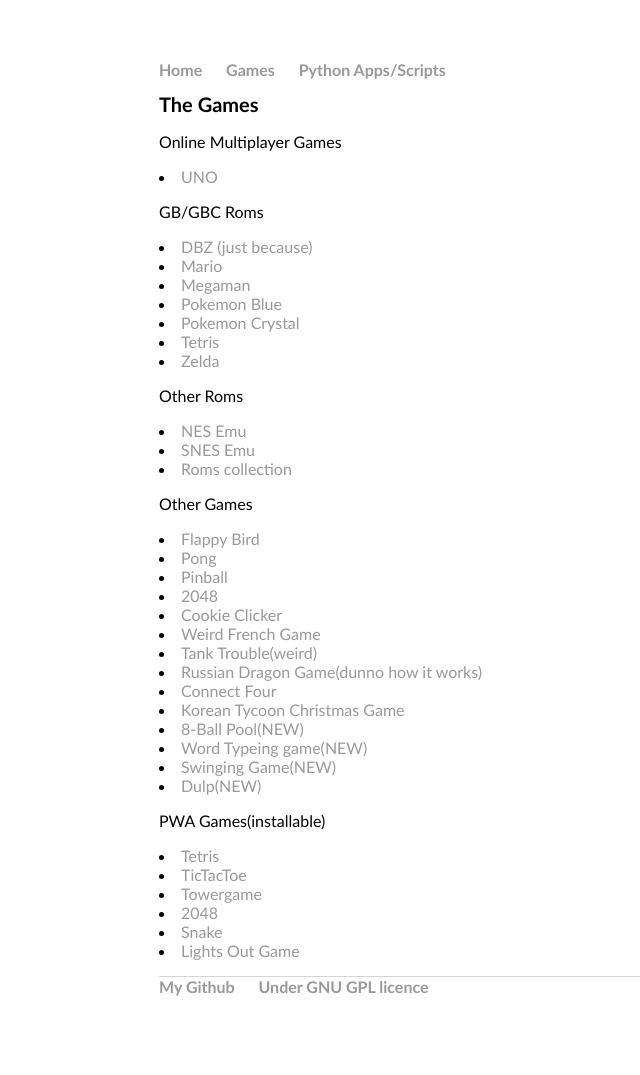
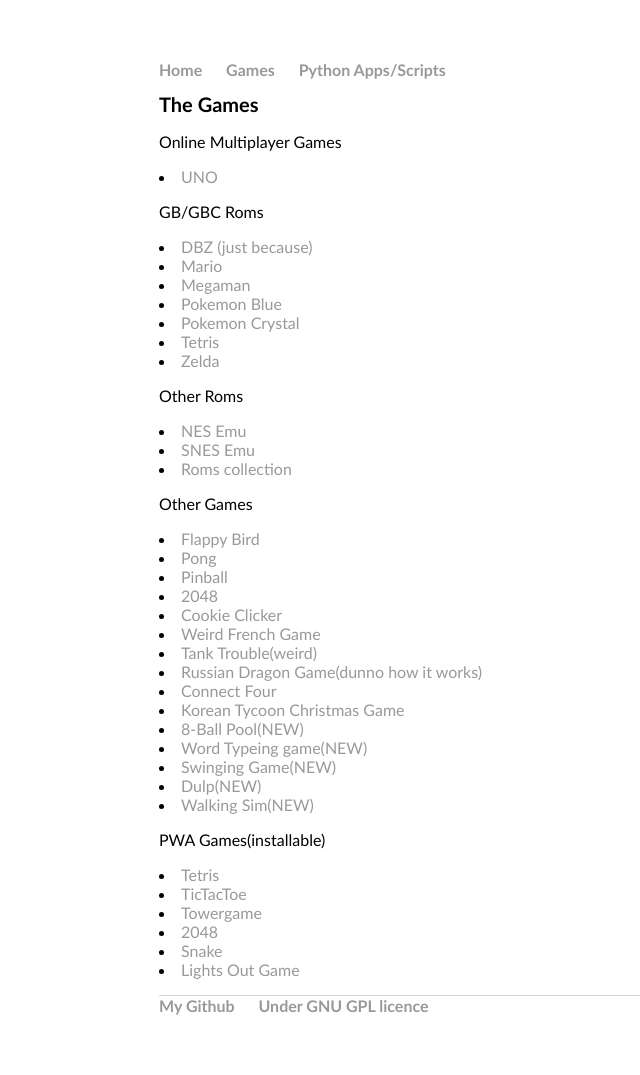
Before and after one commit to hen6003/hen6003.github.io, a Jekyll site: the page built from games/index.html, in a window 1280 px wide. Shown: the whole page, without its empty margins (33-673 px from the left). Built offline with Jekyll 4.4.1, drawn with Linux system fonts in a browser that asks for light colours.

Commit message:
Update index.html

```diff
--- a/games/index.html
+++ b/games/index.html
@@ -33,6 +33,7 @@
 	<li><a href="https://wordpluck.netlify.com/">Word Typeing game(NEW)</a></li>
 	<li><a href="https://christophmark.github.io/pendulum/pendulum/index.html">Swinging Game(NEW)</a></li>
 	<li><a href="http://dulpgame.herokuapp.com/#">Dulp(NEW)</a></li>
+	<li><a href="https://minkcv.github.io/fps/">Walking Sim(NEW)</a></li>
 	<p>PWA Games(installable)</p>
 	<li><a href="https://ytiurin.github.io/tetris/index.html">Tetris</a></li>
 	<li><a href="https://tmaiadev-tictactoe.netlify.com/">TicTacToe</a></li>
```
